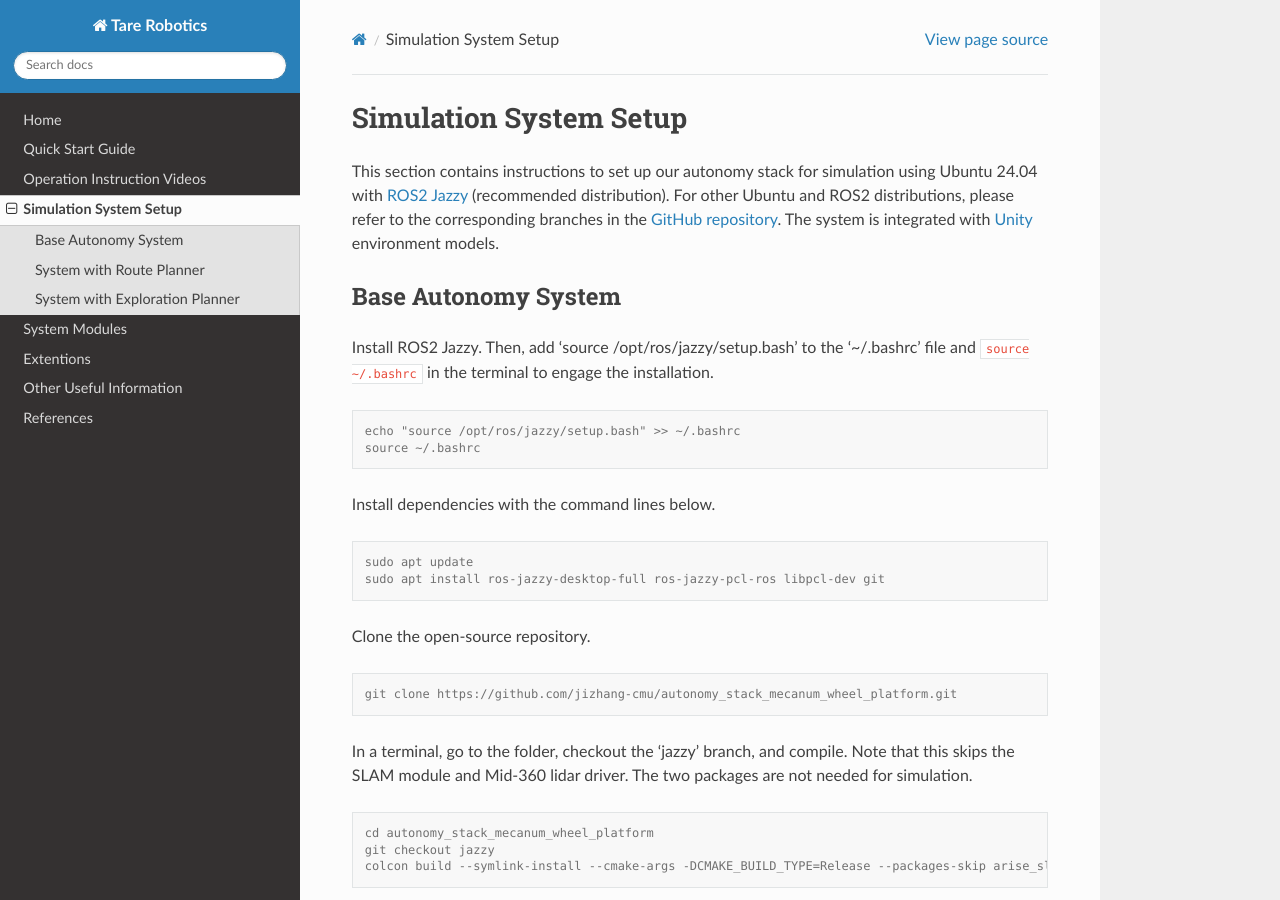
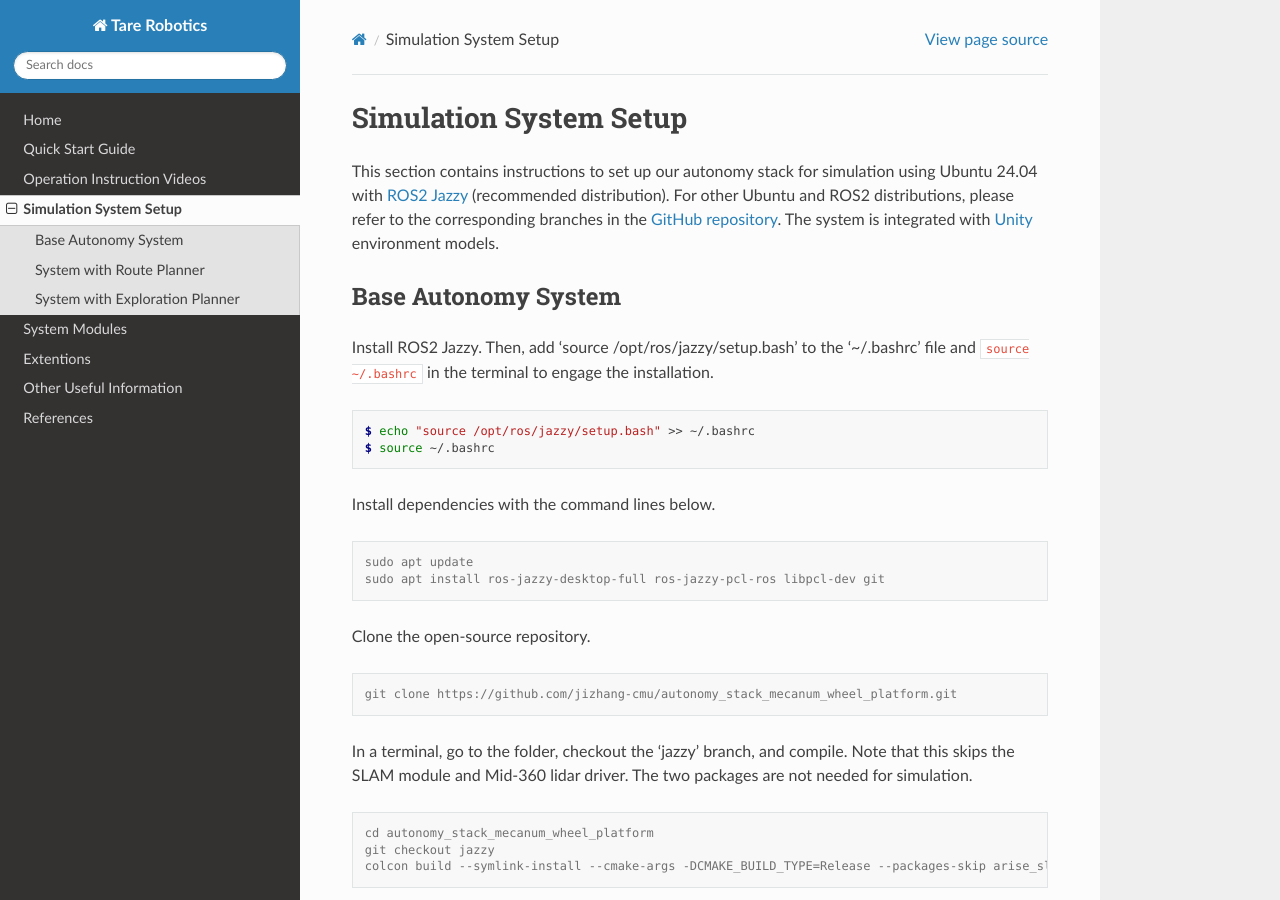
Before and after one commit to caochao39/tarerobotics, a Sphinx documentation site: the page built from docs/source/simulation_system_setup.rst, in a window 1280 px wide and 900 px high. Built offline with Sphinx 7.4.7 and the Read the Docs theme 3.1.0, drawn with Linux system fonts in a browser that asks for light colours.

Commit message:
change code style

```diff
--- a/docs/source/simulation_system_setup.rst
+++ b/docs/source/simulation_system_setup.rst
@@ -10,8 +10,8 @@ Install ROS2 Jazzy. Then, add 'source /opt/ros/jazzy/setup.bash' to the '~/.bash
 
 .. code-block:: console
 
-    echo "source /opt/ros/jazzy/setup.bash" >> ~/.bashrc
-    source ~/.bashrc
+    $ echo "source /opt/ros/jazzy/setup.bash" >> ~/.bashrc
+    $ source ~/.bashrc
 
 Install dependencies with the command lines below.
 
```
